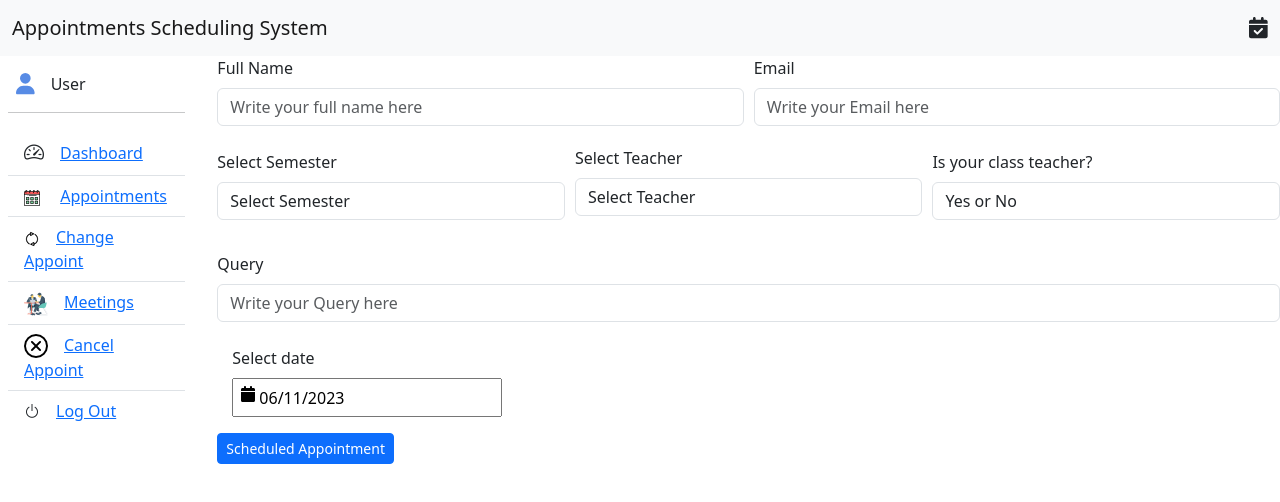
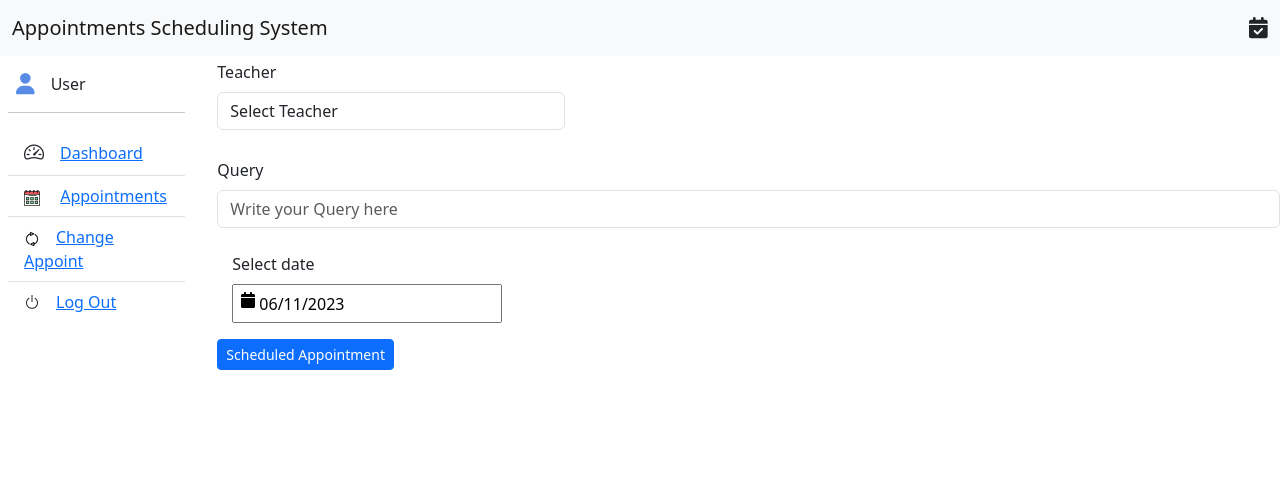
Before and after one commit to Parkash1308/Appointment_System, a React (Create React App) app: page /appointments in a window 1280 px wide. Shown: the top 502 px of the page. Built offline with nearby package versions, Linux system fonts and the light colour scheme; the HTML template or start-up script is replaced by a standard one.

Commit message:
Dashboard is created

```diff
--- a/src/components/Appointments.js
+++ b/src/components/Appointments.js
@@ -10,49 +10,49 @@ const Appointments = () => {
         <>
             <form>
                 <div className="form-row">
-                    <div className="form-group col-md-6">
-                        <label htmlFor="inputEmail4">Full Name</label>
-                        <input
-                            type="email"
-                            className="form-control"
-                            id="inputEmail4"
-                            placeholder="Write your full name here"
-                        />
-                    </div>
+                    {/*<div className="form-group col-md-6">*/}
+                    {/*    <label htmlFor="inputEmail4">Full Name</label>*/}
+                    {/*    <input*/}
+                    {/*        type="email"*/}
+                    {/*        className="form-control"*/}
+                    {/*        id="inputEmail4"*/}
+                    {/*        placeholder="Write your full name here"*/}
+                    {/*    />*/}
+                    {/*</div>*/}
 
-                    <div className="form-group col-md-6">
-                        <label htmlFor="inputEmail4">Email</label>
-                        <input
-                            type="email"
-                            className="form-control"
-                            id="inputEmail4"
-                            placeholder="Write your Email here"
-                        />
-                    </div>
+                    {/*<div className="form-group col-md-6">*/}
+                    {/*    <label htmlFor="inputEmail4">Email</label>*/}
+                    {/*    <input*/}
+                    {/*        type="email"*/}
+                    {/*        className="form-control"*/}
+                    {/*        id="inputEmail4"*/}
+                    {/*        placeholder="Write your Email here"*/}
+                    {/*    />*/}
+                    {/*</div>*/}
 
                 </div>
 
                 <div className="form-row">
 
-                    <div className="form-group col-md-4 py-2">
-                        <label htmlFor="inputState">Select Semester</label>
-                        <select id="inputState" className="form-control">
-                            <option selected="">Select Semester</option>
-                            <option>1st</option>
-                            <option>2nd</option>
-                            <option>3rd</option>
-                            <option>4th</option>
-                            <option>5th</option>
-                            <option>6th</option>
-                            <option>7th</option>
-                            <option>8th</option>
+                    {/*<div className="form-group col-md-4 py-2">*/}
+                    {/*    <label htmlFor="inputState">Select Semester</label>*/}
+                    {/*    <select id="inputState" className="form-control">*/}
+                    {/*        <option selected="">Select Semester</option>*/}
+                    {/*        <option>1st</option>*/}
+                    {/*        <option>2nd</option>*/}
+                    {/*        <option>3rd</option>*/}
+                    {/*        <option>4th</option>*/}
+                    {/*        <option>5th</option>*/}
+                    {/*        <option>6th</option>*/}
+                    {/*        <option>7th</option>*/}
+                    {/*        <option>8th</option>*/}
 
-                        </select>
-                    </div>
+                    {/*    </select>*/}
+                    {/*</div>*/}
 
 
                     <div className="form-group col-md-4 py-1">
-                        <label htmlFor="inputState">Select Teacher</label>
+                        <label htmlFor="inputState">Teacher</label>
                         <select id="inputState" className="form-control">
                             <option selected="">Select Teacher</option>
                             <option>Dr. Farzeel Anwar</option>
@@ -65,17 +65,17 @@ const Appointments = () => {
                     </div>
 
 
-                    <div className="form-group col-md-4 py-2">
-                        <label htmlFor="inputState">Is your class teacher?</label>
-                        <select id="inputState" className="form-control">
-                            <option selected="">Yes or No</option>
-                            <option>Yes</option>
-                            <option>No</option>
+                    {/*<div className="form-group col-md-4 py-2">*/}
+                    {/*    <label htmlFor="inputState">Is your class teacher?</label>*/}
+                    {/*    <select id="inputState" className="form-control">*/}
+                    {/*        <option selected="">Yes or No</option>*/}
+                    {/*        <option>Yes</option>*/}
+                    {/*        <option>No</option>*/}
 
 
-                        </select>
+                    {/*    </select>*/}
 
-                    </div>
+                    {/*</div>*/}
 
 
                 </div>
--- a/src/components/ChangeAppointments.js
+++ b/src/components/ChangeAppointments.js
@@ -11,7 +11,7 @@ const ChangeAppointments = () => {
             <h1 className="d-flex justify-content-center "><u>Change Appointment</u></h1>
 
             <div className="form-group col-md-4 py-1">
-                <label htmlFor="inputState">Select Teacher</label>
+                <label htmlFor="inputState">Teacher</label>
                 <select id="inputState" className="form-control">
                     <option selected="">Select Teacher</option>
                     <option>Dr. Farzeel Anwar</option>
--- a/src/components/Dashboard.js
+++ b/src/components/Dashboard.js
@@ -46,6 +46,10 @@ const Dashboard =() =>{
 
                 </tbody>
             </table>
+
+            <div>
+                <button className="btn btn-success btn-sm">View history</button>
+            </div>
 
 
         </>
--- a/src/components/Sidebar.js
+++ b/src/components/Sidebar.js
@@ -48,16 +48,16 @@ const Sidebar =() => {
                         <span className='fs-9'><Link to="/change-appoints" >Change Appoint </Link> </span>
                     </a>
 
-                    <a className='list-group-item py-2'>
-                        <img src={meeting} alt="A log of Appointments" className='me-3 fs-7' />
+                    {/*<a className='list-group-item py-2'>*/}
+                    {/*    <img src={meeting} alt="A log of Appointments" className='me-3 fs-7' />*/}
 
-                        <span className='fs-7' ><Link to="/all-meetings" >Meetings </Link></span>
-                    </a>
+                    {/*    <span className='fs-7' ><Link to="/all-meetings" >Meetings </Link></span>*/}
+                    {/*</a>*/}
 
-                    <a className='list-group-item py-2'>
-                        <img src={cancel2} alt="A log of Appointments" className='me-3 fs-7' />
-                        <span className='fs-9'><Link to="/cancel-appoints" >Cancel Appoint </Link></span>
-                    </a>
+                    {/*<a className='list-group-item py-2'>*/}
+                    {/*    <img src={cancel2} alt="A log of Appointments" className='me-3 fs-7' />*/}
+                    {/*    <span className='fs-9'><Link to="/cancel-appoints" >Cancel Appoint </Link></span>*/}
+                    {/*</a>*/}
 
                     <a className='list-group-item py-2'>
                         <i className='bi bi-power fs-7 me-3'></i>
```
